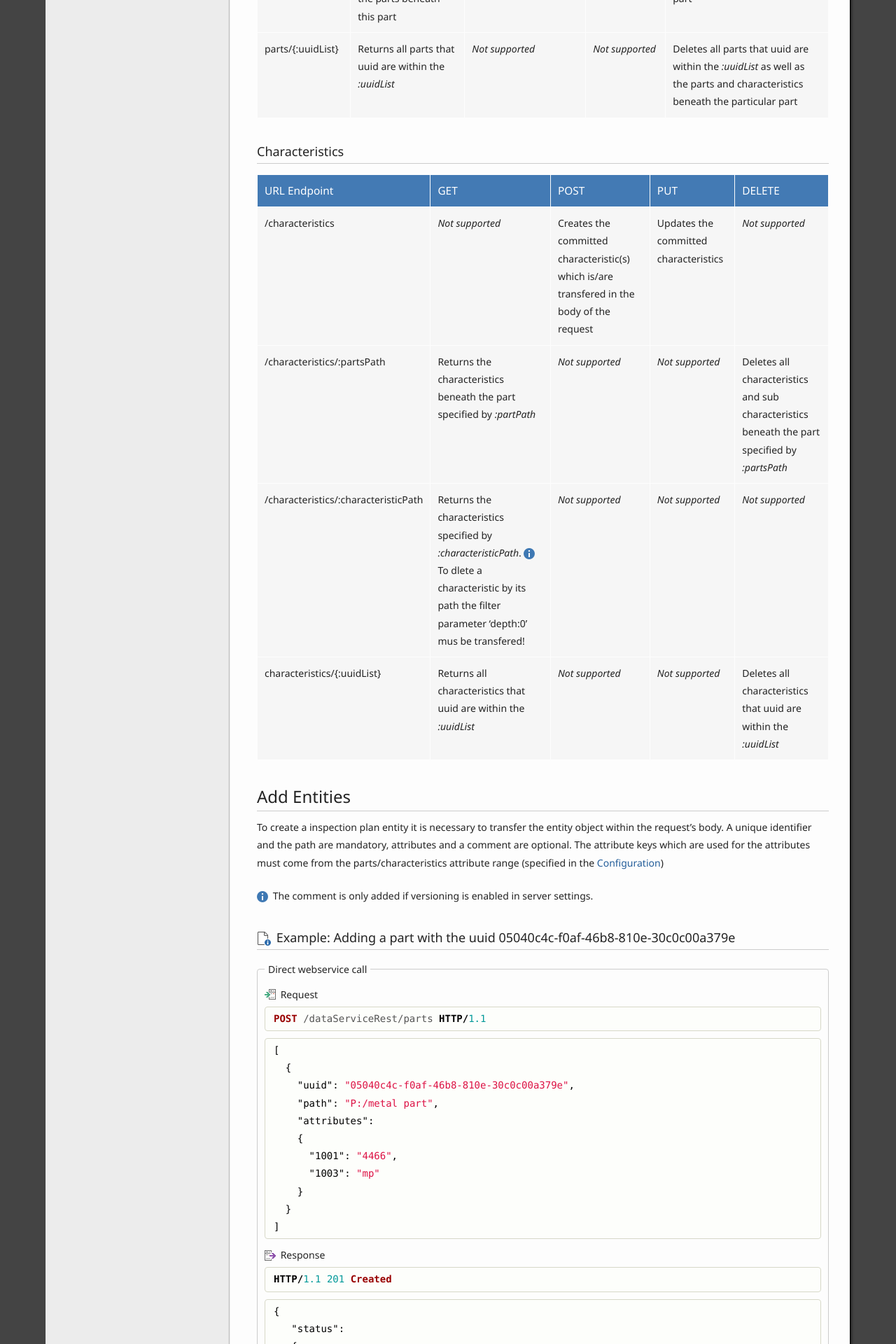
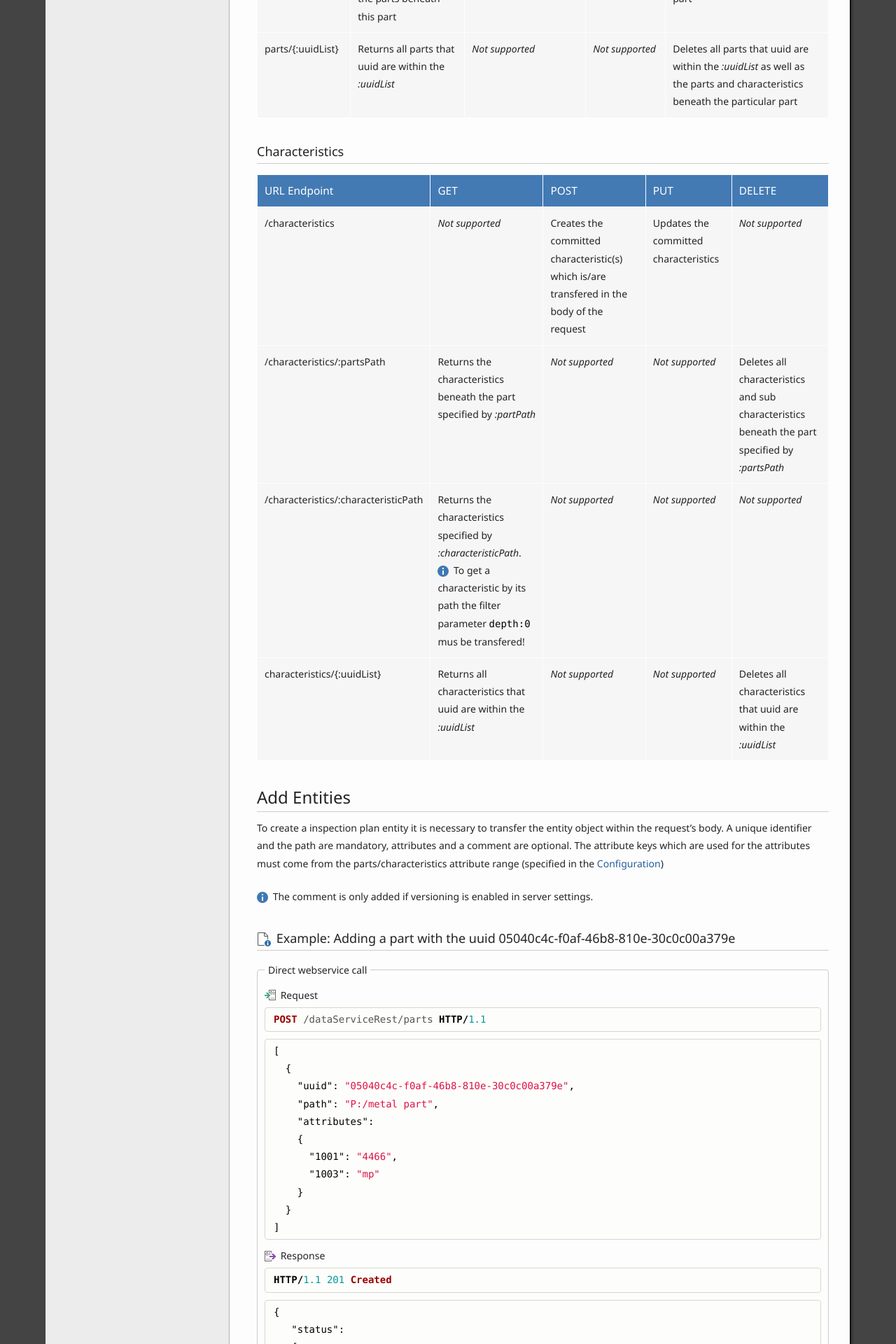
Before and after one commit to ZEISS-PiWeb/PiWeb-Api, a Jekyll site: the page built from _pages/024-inspectionplan.md, in a window 1280 px wide. Shown: the part 1295-3215 px from the top of the page at 70% size. Built offline with Jekyll 4.4.1, drawn with Linux system fonts in a browser that asks for light colours.

Commit message:
Update 024-inspectionplan.md

````diff
--- a/_pages/024-inspectionplan.md
+++ b/_pages/024-inspectionplan.md
@@ -49,7 +49,7 @@
 -------------|-----|-----|------|-------
 /characteristics | *Not supported* | Creates the committed characteristic(s) which is/are transfered in the body of the request | Updates the committed characteristics | *Not supported*
 /characteristics/:partsPath | Returns the characteristics beneath the part specified by *:partPath* | *Not supported* | *Not supported* | Deletes all characteristics and sub characteristics beneath the part specified by *:partsPath*
-/characteristics/:characteristicPath | Returns the characteristics specified by *:characteristicPath*. {{ site.images['info'] }} To dlete a characteristic by its path the filter parameter 'depth:0' mus be transfered! | *Not supported* | *Not supported* | *Not supported*
+/characteristics/:characteristicPath | Returns the characteristics specified by *:characteristicPath*. <br> {{ site.images['info'] }} To get a characteristic by its path the filter parameter ```depth:0``` mus be transfered! | *Not supported* | *Not supported* | *Not supported*
 characteristics/{:uuidList} | Returns all characteristics that uuid are within the *:uuidList* | *Not supported* | *Not supported* |  Deletes all characteristics that uuid are within the *:uuidList*
 
 {% comment %}----------------------------------------------------------------------------------------------- {% endcomment %}
````
